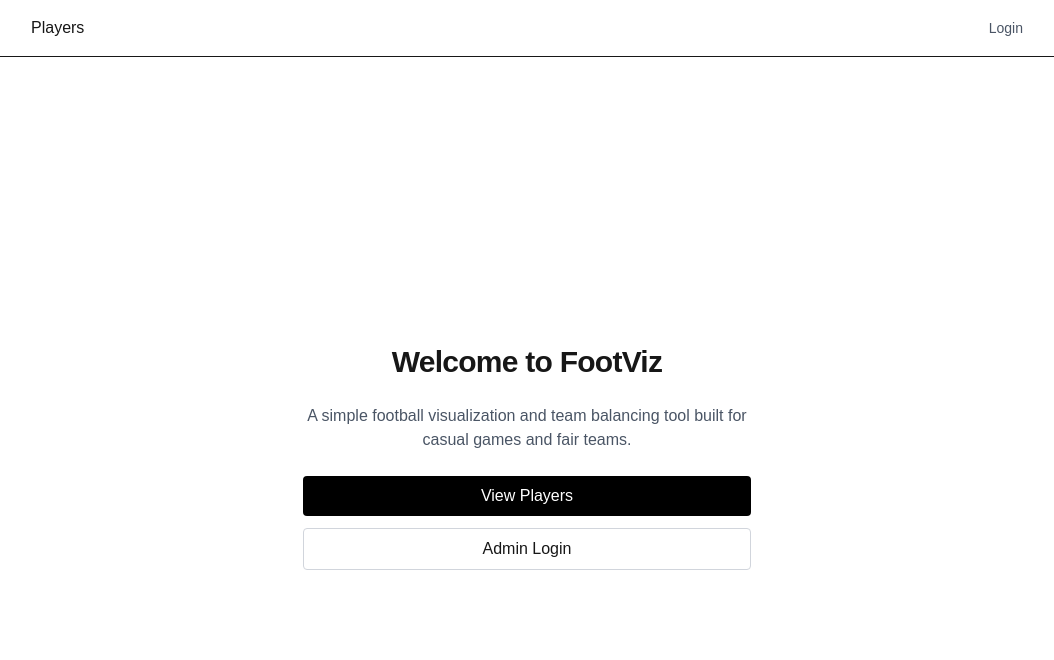
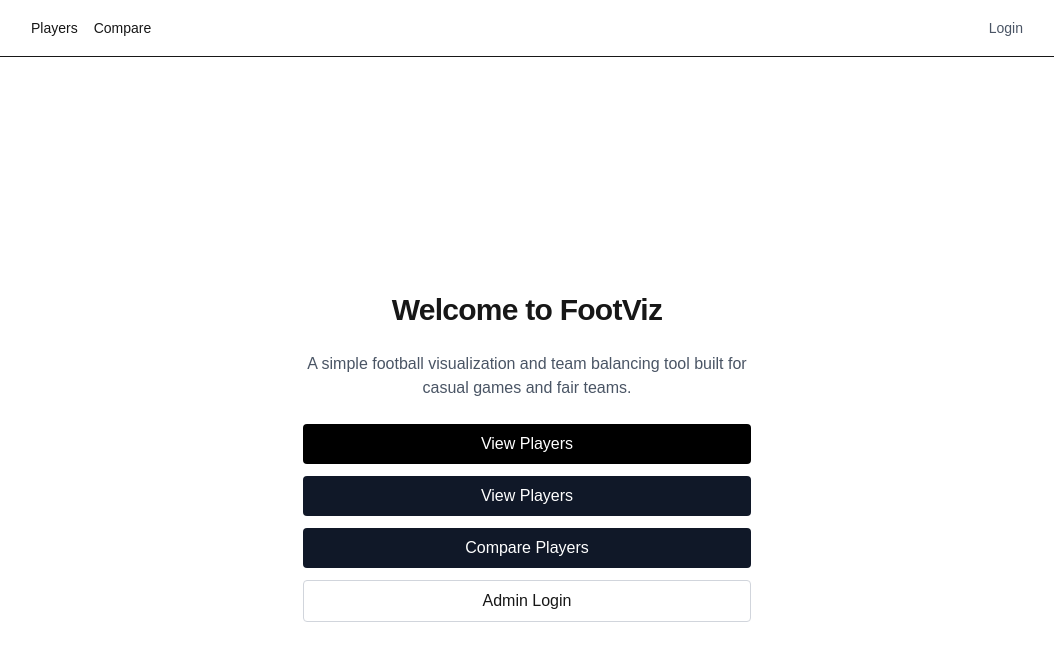
Before and after one commit to VertigoCodes/footviz-app, a Next.js app: page / in a window 1280 px wide. Shown: the top 660 px of the page, without its empty margins (113-1167 px from the left). Built offline with nearby package versions, Linux system fonts and the light colour scheme; no server answers.

Commit message:
Updated route healthm navbar components and home page

```diff
--- /dev/null
+++ b/app/api/health/route.ts
@@ -0,0 +1,37 @@
+import 'server-only'
+
+import { NextResponse } from 'next/server'
+import { getMongoClient } from '@/lib/db'
+import { ENV } from '@/lib/env'
+import { log } from '@/lib/logger'
+
+export async function GET() {
+  try {
+    log.info('Health check requested')
+
+    // Verify DB connectivity
+    const client = await getMongoClient()
+    const admin = client.db().admin()
+    const info = await admin.serverInfo()
+
+    return NextResponse.json({
+      status: 'ok',
+      environment: process.env.NODE_ENV,
+      mongoVersion: info.version,
+      hasMongoUri: Boolean(ENV.MONGODB_URI),
+      hasAuthSecret: Boolean(ENV.NEXTAUTH_SECRET),
+      hasAuthUrl: Boolean(ENV.NEXTAUTH_URL),
+      timestamp: new Date().toISOString(),
+    })
+  } catch (error) {
+    log.error('Health check failed', error)
+
+    return NextResponse.json(
+      {
+        status: 'error',
+        message: 'Health check failed',
+      },
+      { status: 500 }
+    )
+  }
+}
--- a/src/app/page.tsx
+++ b/src/app/page.tsx
@@ -21,6 +21,20 @@ export default function HomePage() {
           >
             View Players
           </Link>
+
+            <Link
+              href="/players"
+              className="px-4 py-2 bg-gray-900 text-white rounded"
+            >
+              View Players
+            </Link>
+
+            <Link
+              href="/compare"
+              className="px-4 py-2 bg-gray-900 text-white rounded"
+            >
+              Compare Players
+            </Link>
 
           <Link
             href="/login"
--- a/src/components/Navbar.tsx
+++ b/src/components/Navbar.tsx
@@ -11,12 +11,17 @@ export default function Navbar() {
   return (
     <nav className="border-b">
       <div className="max-w-5xl mx-auto p-4 flex items-center gap-4">
-        <Link href="/players" className="font-medium">
+        <Link href="/players" className="text-sm font-medium hover:underline">
           Players
         </Link>
 
+        <Link href="/compare" className="text-sm font-medium hover:underline"
+        >
+          Compare
+        </Link>
+
         {isAdmin && (
-          <Link href="/admin/add-player" className="font-medium">
+          <Link href="/admin/add-player" className="text-sm font-medium hover:underline">
             Add Player
           </Link>
         )}
```
